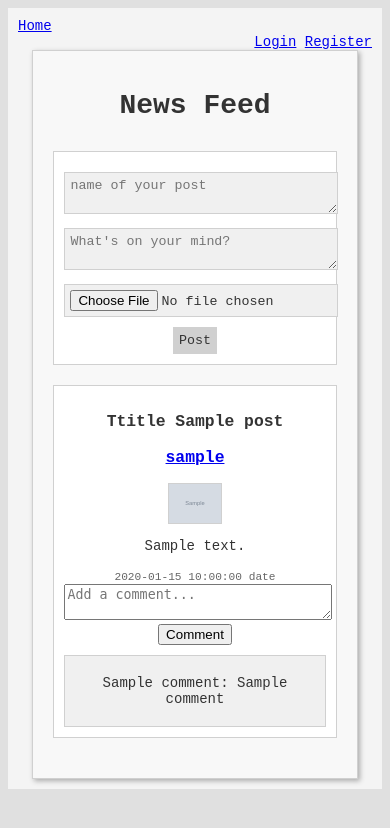
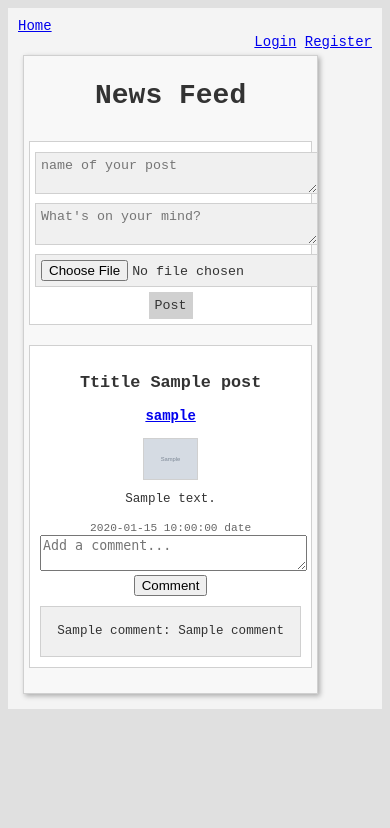
Before and after one commit to klim4ik21/oxford-site, a Flask app: template templates/index.html in a window 390 px wide. Shown: the top 828 px of the page. Run offline with Flask 3, Linux system fonts and the light colour scheme; the template is opened without the code that fills it: most values are stand-ins (such as "Sample title", 1, 10 or a date in 2020); grey boxes marked "Sample" are stand-in pictures; a database or web service that is not in the repository returns one stand-in record (values such as "Sample title"); data that the repository does not hold is empty; some libraries are stand-ins or nearby versions.

Commit message:
optimization phone

```diff
--- a/static/css/style.css
+++ b/static/css/style.css
@@ -91,3 +91,59 @@ a:hover {
 textarea, input[type="file"] {
     width: 100%;
 }
+
+img.lazy-load {
+    opacity: 0;
+    transition: opacity 1s ease-in-out;
+  }
+  img.lazy-load[src] {
+    opacity: 1;
+  }
+
+  @media (max-width: 768px) {
+    body {
+        font-size: 14px;
+    }
+
+    .main-container {
+        margin: 5px;
+        padding: 5px;
+    }
+
+    .post-form {
+        padding: 5px;
+    }
+
+    .post-form input[type="text"],
+    .post-form textarea,
+    .post-form input[type="file"],
+    .post-form button {
+        padding: 5px;
+        margin-top: 5px;
+    }
+
+    .news-item img {
+        max-width: 100%;
+        height: auto;
+    }
+
+    .post-head_title {
+        font-size: 1.2em;
+    }
+
+    .post-username {
+        font-size: 1em;
+    }
+
+    .post-text {
+        font-size: 0.9em;
+    }
+
+    .post-date {
+        font-size: 0.8em;
+    }
+
+    .comment {
+        font-size: 0.9em;
+    }
+}
--- /dev/null
+++ b/static/js/lazyload.js
@@ -0,0 +1,7 @@
+document.addEventListener("DOMContentLoaded", function() {
+    var lazyImages = [].slice.call(document.querySelectorAll("img.lazy-load"));
+
+    lazyImages.forEach(function(img) {
+      img.src = img.dataset.src;
+    });
+  });
--- a/templates/base.html
+++ b/templates/base.html
@@ -51,5 +51,6 @@
     <div style="text-align: center;">
         {% block content %}{% endblock %}
     </div>
+<script src="{{ url_for('static', filename='js/lazyload.js') }}"></script>
 </body>
 </html>
--- a/templates/index.html
+++ b/templates/index.html
@@ -22,7 +22,7 @@
             <a href="{{ url_for('profile.profile', user_id=post['post_owner_id']) }}">{{ post['username'] }}</a>
         </h3>
         {% if post['full_image_url'] %}
-        <img src="{{ post['full_image_url'] }}" alt="Post image" loading="lazy" style="max-width: 20%; max-height: 20%;">
+        <img class="lazy-load" data-src="{{ post['full_image_url'] }}" alt="Post image", style="max-width: 20%; max-height: 20%;">
         {% endif %}
         <p class="post-text">{{ post['text'] }}</p> <!-- Текст поста -->
         <span class="post-date">{{ post['created_at'] }} date</span> <!-- Дата создания -->
@@ -40,30 +40,5 @@
     </div>
 {% endfor %}
 </div>
-<script src="https://ajax.googleapis.com/ajax/libs/jquery/3.5.1/jquery.min.js"></script>
-<script>
-function updatePosts() {
-    $.ajax({
-        url: '/get_posts',
-        type: 'GET',
-        dataType: 'json',
-        success: function(posts) {
-            var postsHtml = '';
-            posts.forEach(function(post) {
-                postsHtml += '<div class="post">' +
-                              '<h2>' + post.head_title + '</h2>' +
-                              '<p>' + post.post_text + '</p>' +
-                              '</div>';  // Предположим, что у постов есть заголовок и текст
-            });
-            $('.posts-container').html(postsHtml);
-        }
-    });
-}
-
-$(document).ready(function() {
-    updatePosts(); // Обновить посты при загрузке страницы
-    setInterval(updatePosts, 5000); // Обновлять посты каждые 5 секунд
-});
-</script>
 
 {% endblock %}
```
Also changed, not shown: 1 other file.
